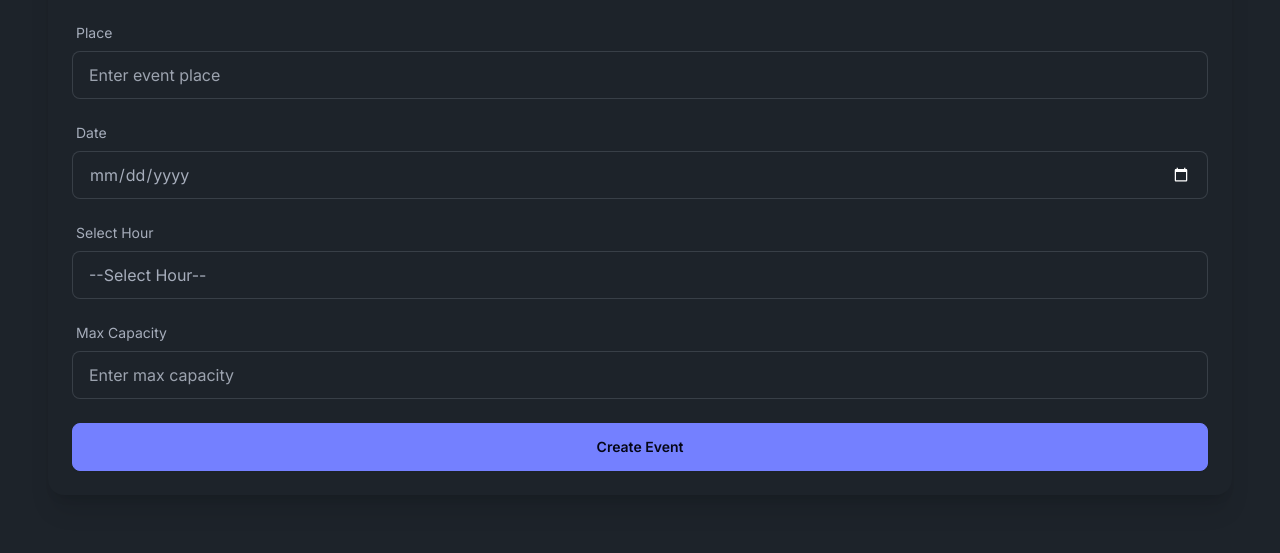
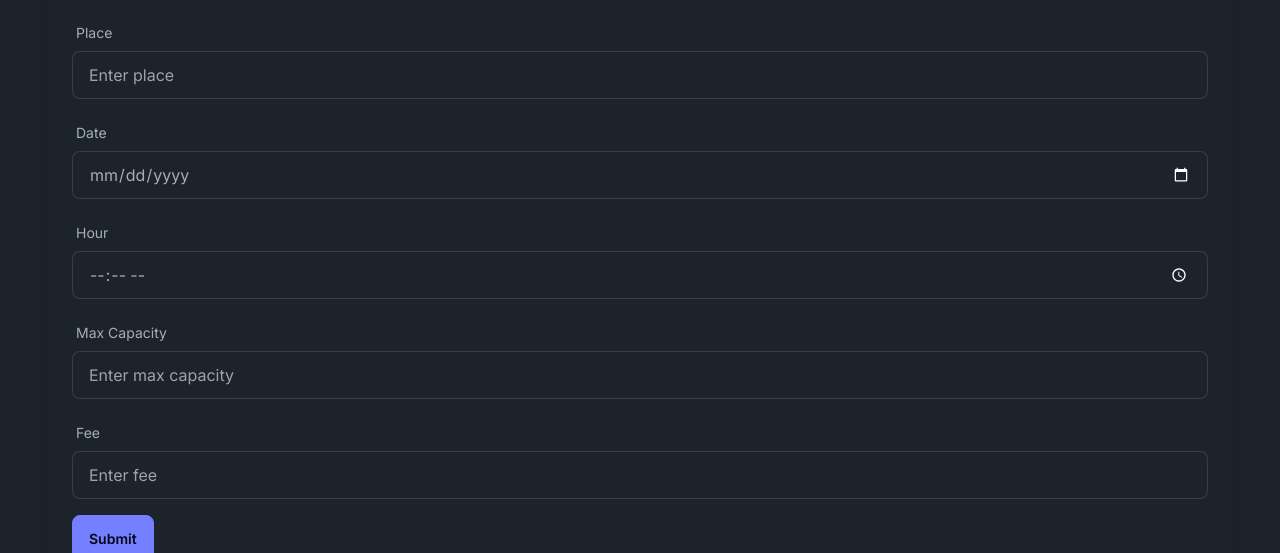
Before and after one commit to mariopicassodev/events-front, a Next.js app: page /en/create-event in a window 1280 px wide. Shown: the part 395-948 px from the top of the page. Built offline with nearby package versions, Linux system fonts and the light colour scheme; no server answers.

Commit message:
OK: create event, without i18n and redirect logic

```diff
--- a/dictionaries/en.json
+++ b/i18n/en.json
@@ -5,6 +5,7 @@
     "navbar": {
         "logout": "Logout",
         "myevents": "My events",
-        "signin": "Sign in"
+        "signin": "Sign in",
+        "createevent": "Create event"
     }
 }
--- a/dictionaries/es.json
+++ b/i18n/es.json
@@ -7,6 +7,7 @@
     "navbar": {
         "logout": "Cerrar sesión",
         "myevents": "Mis eventos",
-        "signin": "Iniciar sesión"
+        "signin": "Iniciar sesión",
+        "createevent": "Crear evento"
     }
 }
--- a/package.json
+++ b/package.json
@@ -11,6 +11,7 @@
   "dependencies": {
     "@formatjs/intl-localematcher": "^0.5.4",
     "@prisma/client": "^5.18.0",
+    "js-cookie": "^3.0.5",
     "next": "14.2.5",
     "next-auth": "^4.24.7",
     "react": "^18",
--- a/src/app/[lang]/create-event/page.js
+++ b/src/app/[lang]/create-event/page.js
@@ -2,7 +2,7 @@ import CreateEventForm from "@/components/CreateEventForm";
 
 function CreateEventPage() {
     return (
-        <div class="container mx-auto p-6">
+        <div className="container mx-auto p-6">
             <CreateEventForm />
         </div>
     );
--- a/src/components/CreateEventForm.js
+++ b/src/components/CreateEventForm.js
@@ -1,64 +1,116 @@
 "use client";
+import { useForm } from "react-hook-form";
+import { createEvent } from "@/services/create-event";
 
 export default function CreateEventForm() {
+    const { register, handleSubmit, formState: { errors } } = useForm();
+
+    const onSubmit = data => {
+        console.log(data);
+        createEvent(data.eventName, data.description, data.place, `${data.date}T${data.hour}:00Z`, data.fee, data.maxCapacity)
+            .then(response => {
+                if (response.status === 200) {
+                    alert("Event created successfully");
+                } else {
+                    alert("Error creating event");
+                }
+            });
+    };
+
     return (
-        <div class="container mx-auto p-6">
-            <div class="card shadow-xl p-6 bg-base-100">
-                <h2 class="text-2xl font-bold mb-4">Create an Event</h2>
-                <form>
-                    <div class="form-control mb-4">
-                        <label class="label">
-                            <span class="label-text">Event Name</span>
+        <div className="container mx-auto p-6">
+            <div className="card shadow-xl p-6 bg-base-100">
+                <h2 className="text-2xl font-bold mb-4">Create an Event</h2>
+                <form onSubmit={handleSubmit(onSubmit)}>
+                    <div className="form-control mb-4">
+                        <label className="label">
+                            <span className="label-text">Event Name</span>
                         </label>
-                        <input type="text" placeholder="Enter event name" class="input input-bordered" required />
+                        <input
+                            type="text"
+                            placeholder="Enter event name"
+                            className="input input-bordered"
+                            {...register("eventName", { required: "Event Name is required" })}
+                        />
+                        {errors.eventName && <p className="text-red-500 text-sm">{errors.eventName.message}</p>}
                     </div>
 
-                    <div class="form-control mb-4">
-                        <label class="label">
-                            <span class="label-text">Description</span>
+                    <div className="form-control mb-4">
+                        <label className="label">
+                            <span className="label-text">Description</span>
                         </label>
-                        <textarea placeholder="Enter event description" class="textarea textarea-bordered" required></textarea>
+                        <textarea
+                            placeholder="Enter event description"
+                            className="textarea textarea-bordered"
+                            {...register("description", { required: "Description is required" })}
+                        ></textarea>
+                        {errors.description && <p className="text-red-500 text-sm">{errors.description.message}</p>}
                     </div>
 
-                    <div class="form-control mb-4">
-                        <label class="label">
-                            <span class="label-text">Place</span>
+                    <div className="form-control mb-4">
+                        <label className="label">
+                            <span className="label-text">Place</span>
                         </label>
-                        <input type="text" placeholder="Enter event place" class="input input-bordered" required />
-                    </div>
-
-                    <div class="form-control mb-4">
-                        <label class="label">
-                            <span class="label-text">Date</span>
-                        </label>
-                        <input type="date" class="input input-bordered" required />
+                        <input
+                            type="text"
+                            placeholder="Enter place"
+                            className="input input-bordered"
+                            {...register("place", { required: "Place is required" })}
+                        />
+                        {errors.place && <p className="text-red-500 text-sm">{errors.place.message}</p>}
                     </div>
                     <div className="form-control mb-4">
                         <label className="label">
-                            <span className="label-text">Select Hour</span>
+                            <span className="label-text">Date</span>
                         </label>
-                        <select name="event-hour" className="input input-bordered" required>
-                            <option value="">--Select Hour--</option>
-                            {Array.from({ length: 24 }, (_, i) => (
-                                <option key={i} value={i}>
-                                    {i < 10 ? `0${i}` : i}:00
-                                </option>
-                            ))}
-                        </select>
+                        <input
+                            type="date"
+                            className="input input-bordered"
+                            {...register("date", { required: "Date is required" })}
+                        />
+                        {errors.date && <p className="text-red-500 text-sm">{errors.date.message}</p>}
                     </div>
 
-                    <div class="form-control mb-4">
-                        <label class="label">
-                            <span class="label-text">Max Capacity</span>
+                    <div className="form-control mb-4">
+                        <label className="label">
+                            <span className="label-text">Hour</span>
                         </label>
-                        <input type="number" placeholder="Enter max capacity" class="input input-bordered" required />
+                        <input
+                            type="time"
+                            className="input input-bordered"
+                            {...register("hour", { required: "Hour is required" })}
+                        />
+                        {errors.hour && <p className="text-red-500 text-sm">{errors.hour.message}</p>}
                     </div>
 
-                    <div class="form-control mt-6">
-                        <button class="btn btn-primary">Create Event</button>
+                    <div className="form-control mb-4">
+                        <label className="label">
+                            <span className="label-text">Max Capacity</span>
+                        </label>
+                        <input
+                            type="number"
+                            placeholder="Enter max capacity"
+                            className="input input-bordered"
+                            {...register("maxCapacity", { required: "Max Capacity is required", min: { value: 1, message: "Max Capacity must be at least 1" } })}
+                        />
+                        {errors.maxCapacity && <p className="text-red-500 text-sm">{errors.maxCapacity.message}</p>}
                     </div>
+                    <div className="form-control mb-4">
+                        <label className="label">
+                            <span className="label-text">Fee</span>
+                        </label>
+                        <input
+                            type="number"
+                            placeholder="Enter fee"
+                            className="input input-bordered"
+                            {...register("fee", { required: "Fee is required", min: { value: 0, message: "Fee must be at least 0" } })}
+                        />
+                        {errors.maxCapacity && <p className="text-red-500 text-sm">{errors.maxCapacity.message}</p>}
+                    </div>
+
+                    <button type="submit" className="btn btn-primary">Submit</button>
                 </form>
             </div>
         </div>
-    )
+    );
 }
--- a/src/components/Navbar.js
+++ b/src/components/Navbar.js
@@ -33,7 +33,8 @@ export default async function Navbar({
                         tabIndex={0}
                         className="menu menu-sm dropdown-content bg-base-100 rounded-box z-[1] mt-3 w-52 p-2 shadow">
                         <li><LogOutButton dictionary={dictionary} lang={lang}/></li>
-                        <li><Link href="/myevents">{dictionary.navbar.myevents}</Link></li>
+                        <li><Link href="/my-events">{dictionary.navbar.myevents}</Link></li>
+                        <li><Link href="/create-event">{dictionary.navbar.createevent}</Link></li>
                     </ul>
                 </div>
                 ) : (
--- a/src/get-dictionary.js
+++ b/src/get-dictionary.js
@@ -3,8 +3,8 @@ import "server-only";
 // We enumerate all dictionaries here for better linting and typescript support
 // We also get the default import for cleaner types
 const dictionaries = {
-    en: () => import("../dictionaries/en.json").then((module) => module.default),
-    es: () => import("../dictionaries/es.json").then((module) => module.default),
+    en: () => import("../i18n/en.json").then((module) => module.default),
+    es: () => import("../i18n/es.json").then((module) => module.default),
 };
 
 export const getDictionary = async (locale) =>
--- a/src/middleware.js
+++ b/src/middleware.js
@@ -23,7 +23,6 @@ const protectedRoutes = ['/en/dashboard', '/es/dashboard']
 
 export function middleware(request) {
     const pathname = request.nextUrl.pathname;
-    console.log(cookies(request).get('Bearer'));
 
     // Check if the user is authenticated
     const sessionCookie = cookies(request).get('next-auth.session-token');
--- /dev/null
+++ b/src/services/create-event.js
@@ -0,0 +1,53 @@
+import Cookies from 'js-cookie';
+export async function createEvent(name, description, location, schedule, fee, maxCapacity) {
+
+    const token = Cookies.get('Bearer');
+    const user_id = Cookies.get('user_id');
+    console.log(token, user_id);
+
+    // print all parameeters one per line
+    console.log(name);
+    console.log(description);
+    console.log(location);
+    console.log(schedule);
+    console.log(fee);
+    console.log(maxCapacity);
+
+
+    const query = `
+        mutation {
+            createEvent(
+                name: "${name}",
+                description: "${description}",
+                location: "${location}",
+                schedule: "${schedule}",
+                ownerId: ${user_id},
+                fee: ${fee},
+                maxCapacity: ${maxCapacity}
+            )
+            {
+                id
+                name
+                description
+                location
+                schedule
+                ownerId
+                fee
+                maxCapacity
+            }
+        }
+    `;
+
+    const response = await fetch(`http://localhost:4000/graphql`, {
+        method: 'POST',
+        headers: {
+            'Content-Type': 'application/json',
+            'Authorization': `Bearer ${token}`
+        },
+        body: JSON.stringify({ query })
+    });
+
+
+
+    return response;
+}
--- a/src/services/signin.js
+++ b/src/services/signin.js
@@ -1,9 +1,9 @@
 import { cookies } from 'next/headers';
 
 export async function signInServer(name, email) {
-    console.log("ACAAAAAA", name, email);
+
     const token = cookies().get('Bearer');
-    console.log("ACAAAAAA:", token);
+
     const response = await fetch(`${process.env.SERVER_URL}/api/auth/signin`, {
         method: 'POST',
         headers: {
```
Also changed, not shown: src/app/api/auth/[...nextauth]/route.js (+8 -3 lines), src/app/[lang]/my-events/page.js (added), 1 other file (tests, documents, lock files or other folders).
